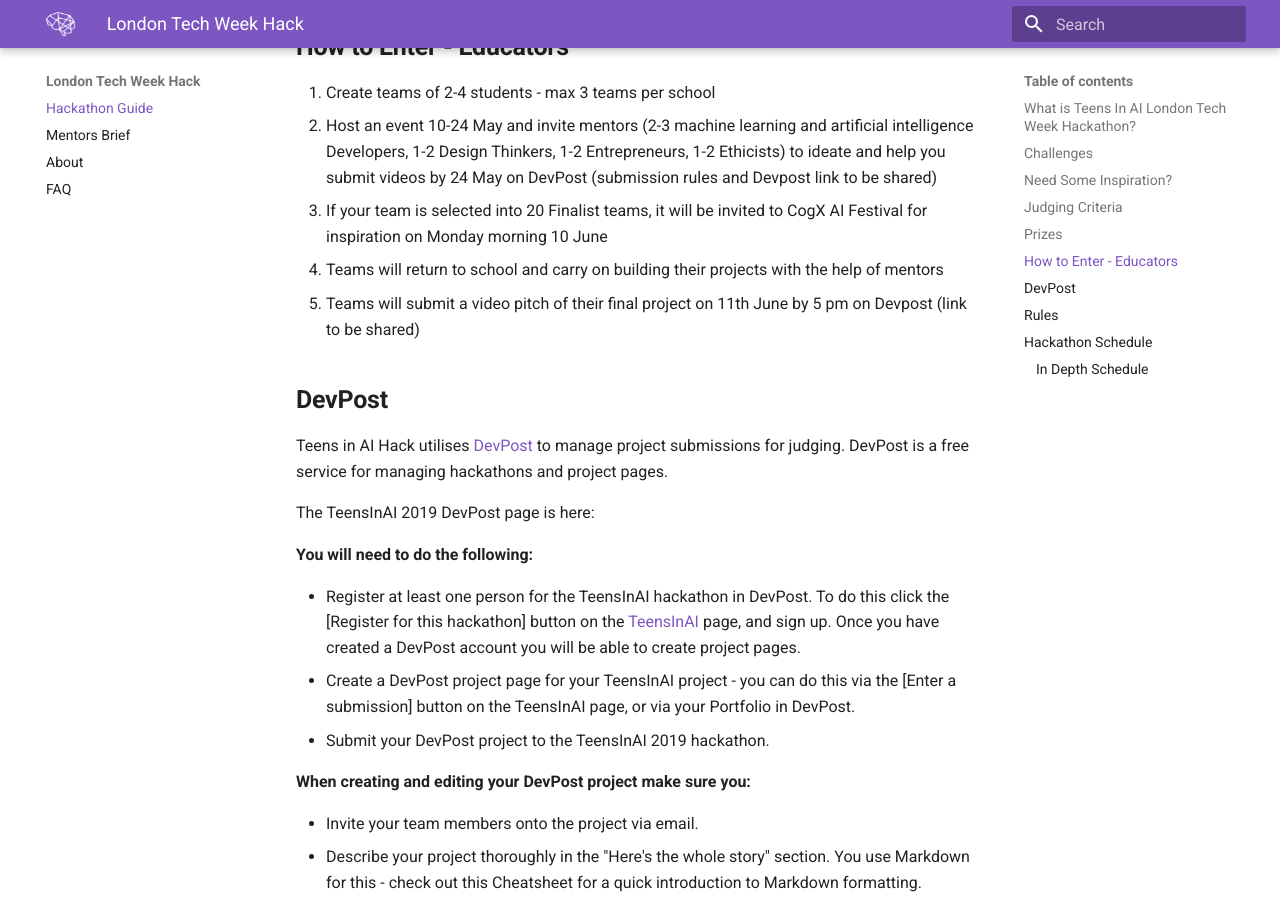
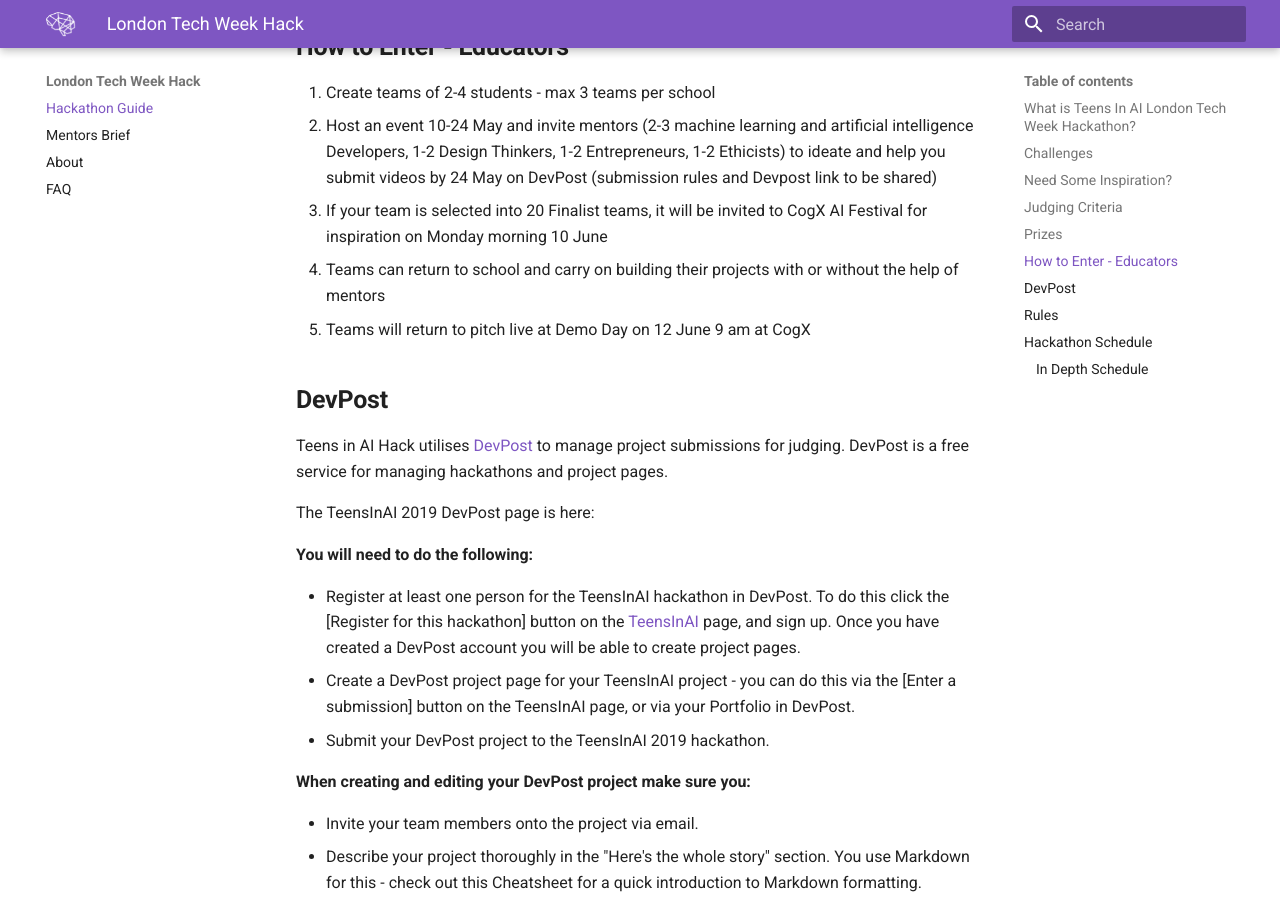
Before and after one commit to elenasinel/tech-week, an MkDocs documentation site: the page built from docs/index.md, in a window 1280 px wide and 900 px high, scrolled down 4344 px. Built offline with MkDocs 1.6.1 and Material for MkDocs 9.7.7, drawn with Linux system fonts in a browser that asks for light colours.

Commit message:
Update Documentation “index”

```diff
--- a/docs/index.md
+++ b/docs/index.md
@@ -67,8 +67,8 @@
 1. Create teams of 2-4 students - max 3 teams per school
 2. Host an event 10-24 May and invite mentors (2-3 machine learning and artificial intelligence Developers, 1-2 Design Thinkers, 1-2 Entrepreneurs, 1-2 Ethicists) to ideate and help you submit videos by 24 May on DevPost (submission rules and Devpost link to be shared)
 3. If your team is selected into 20 Finalist teams, it will be invited to CogX AI Festival for inspiration on Monday morning 10 June
-4. Teams will return to school and carry on building their projects with the help of mentors
-5. Teams will submit a video pitch of their final project on 11th June by 5 pm on Devpost (link to be shared)
+4. Teams can return to school and carry on building their projects with or without the help of mentors
+5. Teams will return to pitch live at Demo Day on 12 June 9 am at CogX
 
 ## **DevPost**
 
```
